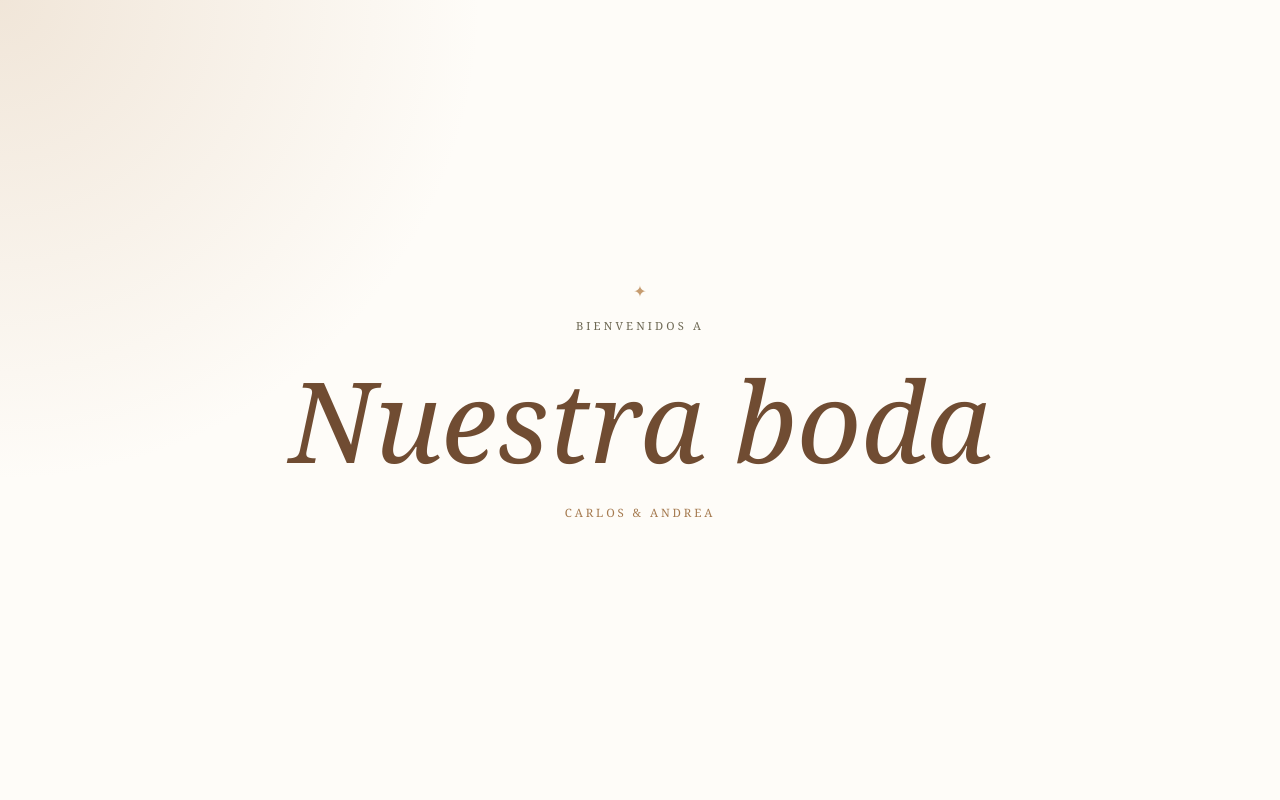
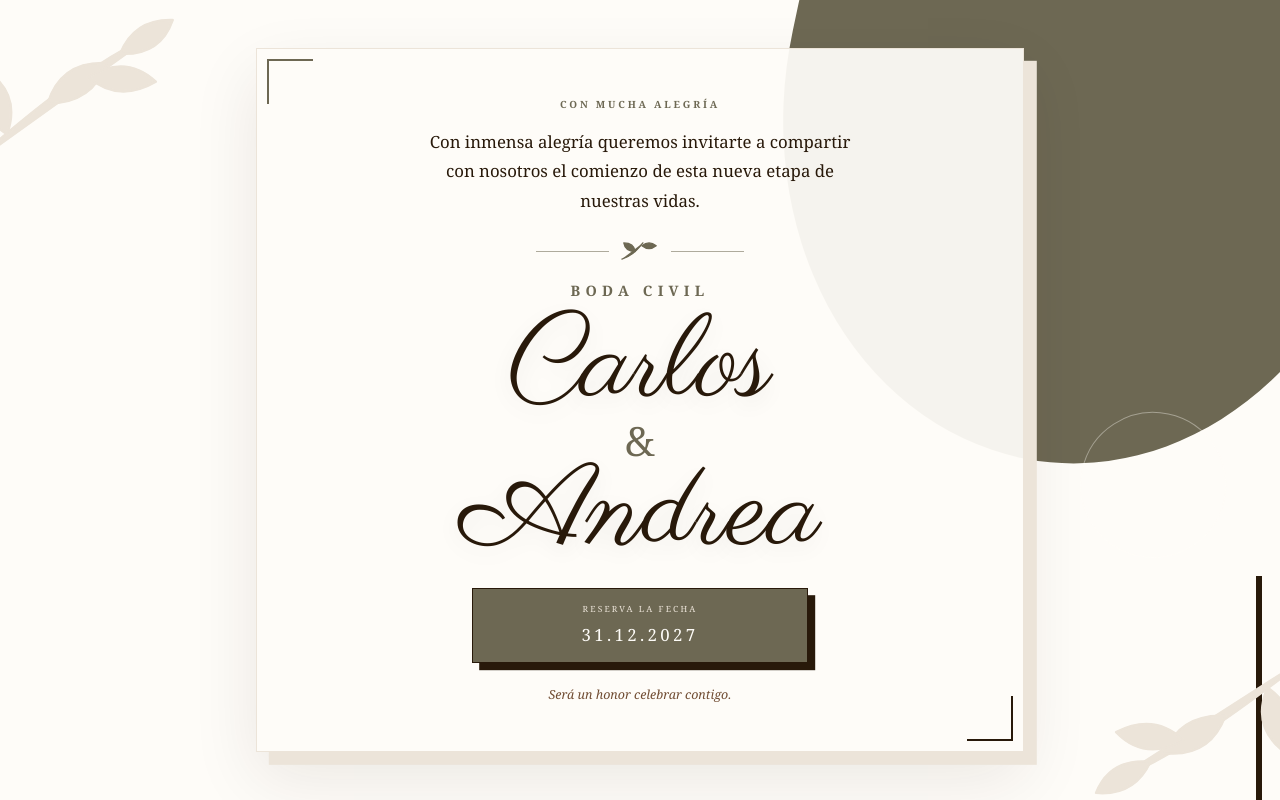
Before and after one commit to oguzmarc14/Invitacion-Boda-Civil, an Astro site: page / in a window 1280 px wide. Both pictures are taken after a click on the button "ABRIR INVITACIÓN". Built offline with nearby package versions, Linux system fonts and the light colour scheme; Astro itself is replaced by a stand-in of ours.

Commit message:
feat: agregar página Home de la invitación
Crea la presentación cordial con nombres en Parisienne, fecha configurable y una composición olivo, espresso, marfil y blanco cálido.

```diff
--- a/package.json
+++ b/package.json
@@ -12,6 +12,7 @@
     "astro": "astro"
   },
   "dependencies": {
+    "@fontsource/parisienne": "^5.2.8",
     "astro": "^7.2.9"
   },
   "allowScripts": {
--- /dev/null
+++ b/src/components/Home.astro
@@ -0,0 +1,349 @@
+---
+interface Props {
+	novia: string;
+	novio: string;
+	fecha: string;
+	fechaObjetivo: string;
+	titulo: string;
+	mensajeInvitacion: string;
+}
+
+const {
+	novia,
+	novio,
+	fecha,
+	fechaObjetivo,
+	titulo,
+	mensajeInvitacion,
+} = Astro.props;
+---
+
+<section class="home" data-invitation-content aria-labelledby="home-title">
+	<div class="home__olive-shape" aria-hidden="true"></div>
+	<div class="home__espresso-line" aria-hidden="true"></div>
+
+	<svg class="home__leaves home__leaves--top" viewBox="0 0 180 210" aria-hidden="true">
+		<path d="M24 198C54 142 78 86 138 18"></path>
+		<path d="M52 146c-25-5-38-19-38-42 24 4 37 18 38 42Z"></path>
+		<path d="M73 111c-2-24 9-40 32-48 1 23-10 39-32 48Z"></path>
+		<path d="M95 79c14-19 31-25 52-17-14 18-31 24-52 17Z"></path>
+		<path d="M112 52c0-20 10-34 29-41 1 20-9 34-29 41Z"></path>
+	</svg>
+
+	<svg class="home__leaves home__leaves--bottom" viewBox="0 0 180 210" aria-hidden="true">
+		<path d="M24 198C54 142 78 86 138 18"></path>
+		<path d="M52 146c-25-5-38-19-38-42 24 4 37 18 38 42Z"></path>
+		<path d="M73 111c-2-24 9-40 32-48 1 23-10 39-32 48Z"></path>
+		<path d="M95 79c14-19 31-25 52-17-14 18-31 24-52 17Z"></path>
+		<path d="M112 52c0-20 10-34 29-41 1 20-9 34-29 41Z"></path>
+	</svg>
+
+	<div class="home__content">
+		<header class="home__invitation">
+			<span class="home__eyebrow">Con mucha alegría</span>
+			<p>{mensajeInvitacion}</p>
+		</header>
+
+		<div class="home__divider" aria-hidden="true">
+			<span></span>
+			<svg viewBox="0 0 42 22">
+				<path d="M2 19C12 16 18 10 24 2"></path>
+				<path d="M16 11c-7 0-11-3-12-9 7 0 11 3 12 9Z"></path>
+				<path d="M23 5c5-4 10-4 15 0-5 4-10 4-15 0Z"></path>
+			</svg>
+			<span></span>
+		</div>
+
+		<p class="home__title" id="home-title">{titulo}</p>
+
+		<h1 class="home__names">
+			<span>{novio}</span>
+			<small>&amp;</small>
+			<span>{novia}</span>
+		</h1>
+
+		<div class="home__date-card">
+			<span>Reserva la fecha</span>
+			<time datetime={fechaObjetivo}>{fecha}</time>
+		</div>
+
+		<p class="home__closing">Será un honor celebrar contigo.</p>
+	</div>
+</section>
+
+<style>
+	.home {
+		position: relative;
+		width: 100%;
+		min-height: 100svh;
+		overflow: hidden;
+		display: grid;
+		place-items: center;
+		background: #fefcf8;
+		color: #28190a;
+		opacity: 0;
+		transform: translateY(1rem);
+		transition:
+			opacity 700ms ease 180ms,
+			transform 900ms cubic-bezier(0.22, 1, 0.36, 1) 180ms;
+	}
+
+	.home.is-visible {
+		opacity: 1;
+		transform: translateY(0);
+	}
+
+	.home__olive-shape {
+		position: absolute;
+		top: -9rem;
+		right: -8rem;
+		width: 21rem;
+		height: 28rem;
+		border-radius: 48% 0 52% 55%;
+		background: #6d6853;
+		transform: rotate(12deg);
+	}
+
+	.home__olive-shape::after {
+		position: absolute;
+		right: 5.5rem;
+		bottom: -4.5rem;
+		width: 9rem;
+		height: 9rem;
+		border: 1px solid rgba(254, 252, 248, 0.38);
+		border-radius: 50%;
+		content: '';
+	}
+
+	.home__espresso-line {
+		position: absolute;
+		right: 1.15rem;
+		bottom: 0;
+		width: 0.35rem;
+		height: 28%;
+		background: #28190a;
+	}
+
+	.home__leaves {
+		position: absolute;
+		width: 9rem;
+		height: auto;
+		fill: #ece4d9;
+		stroke: #ece4d9;
+		stroke-linecap: round;
+		stroke-linejoin: round;
+		stroke-width: 2;
+	}
+
+	.home__leaves--top {
+		top: -1.6rem;
+		left: -2.6rem;
+		transform: rotate(22deg);
+	}
+
+	.home__leaves--bottom {
+		right: -2.2rem;
+		bottom: -2.8rem;
+		transform: rotate(205deg);
+	}
+
+	.home__content {
+		position: relative;
+		z-index: 2;
+		width: min(88%, 34rem);
+		margin: 2rem auto;
+		padding: clamp(2.3rem, 6vh, 3.6rem) clamp(1.25rem, 5vw, 2.5rem);
+		border: 1px solid #ece4d9;
+		background: rgba(254, 252, 248, 0.94);
+		box-shadow:
+			0.8rem 0.8rem 0 #ece4d9,
+			0 1.6rem 4rem rgba(40, 25, 10, 0.09);
+		text-align: center;
+	}
+
+	.home__content::before,
+	.home__content::after {
+		position: absolute;
+		width: 2.7rem;
+		height: 2.7rem;
+		content: '';
+		pointer-events: none;
+	}
+
+	.home__content::before {
+		top: 0.65rem;
+		left: 0.65rem;
+		border-top: 2px solid #6d6853;
+		border-left: 2px solid #6d6853;
+	}
+
+	.home__content::after {
+		right: 0.65rem;
+		bottom: 0.65rem;
+		border-right: 2px solid #28190a;
+		border-bottom: 2px solid #28190a;
+	}
+
+	.home__invitation {
+		max-width: 27rem;
+		margin: 0 auto;
+	}
+
+	.home__eyebrow {
+		display: block;
+		color: #6d6853;
+		font-size: 0.62rem;
+		font-weight: 700;
+		letter-spacing: 0.28em;
+		text-transform: uppercase;
+	}
+
+	.home__invitation p {
+		margin: 1rem 0 0;
+		color: #28190a;
+		font-size: clamp(0.9rem, 3.6vw, 1.05rem);
+		line-height: 1.75;
+	}
+
+	.home__divider {
+		width: min(13rem, 72%);
+		margin: 1.6rem auto 1.25rem;
+		display: flex;
+		align-items: center;
+		gap: 0.7rem;
+	}
+
+	.home__divider > span {
+		width: 100%;
+		height: 1px;
+		background: #6d6853;
+		opacity: 0.55;
+	}
+
+	.home__divider svg {
+		width: 2.5rem;
+		flex: 0 0 auto;
+		fill: #6d6853;
+		stroke: #6d6853;
+		stroke-linecap: round;
+		stroke-linejoin: round;
+		stroke-width: 1.4;
+	}
+
+	.home__title {
+		margin: 0;
+		color: #6d6853;
+		font-size: clamp(0.72rem, 2.8vw, 0.9rem);
+		font-weight: 700;
+		letter-spacing: 0.36em;
+		text-transform: uppercase;
+	}
+
+	.home__names {
+		margin: clamp(1.1rem, 3vh, 1.7rem) 0;
+		display: flex;
+		flex-direction: column;
+		color: #28190a;
+		font-family: 'Parisienne', cursive;
+		font-size: clamp(4rem, 18vw, 6.6rem);
+		font-weight: 400;
+		line-height: 0.76;
+	}
+
+	.home__names span {
+		display: block;
+		text-shadow: 0 0.45rem 1.4rem rgba(40, 25, 10, 0.08);
+	}
+
+	.home__names small {
+		margin: 0.55rem 0 0.65rem;
+		color: #6d6853;
+		font-family: Georgia, 'Times New Roman', serif;
+		font-size: 0.35em;
+		font-weight: 400;
+		line-height: 1;
+	}
+
+	.home__date-card {
+		width: min(100%, 21rem);
+		margin: 1.8rem auto 0;
+		padding: 0.9rem 1rem 1rem;
+		border: 1px solid #28190a;
+		background: #6d6853;
+		color: #fefcf8;
+		box-shadow: 0.45rem 0.45rem 0 #28190a;
+	}
+
+	.home__date-card span,
+	.home__date-card time {
+		display: block;
+	}
+
+	.home__date-card span {
+		color: #ece4d9;
+		font-size: 0.53rem;
+		letter-spacing: 0.25em;
+		text-transform: uppercase;
+	}
+
+	.home__date-card time {
+		margin-top: 0.55rem;
+		font-size: clamp(0.88rem, 3.5vw, 1.05rem);
+		letter-spacing: 0.2em;
+	}
+
+	.home__closing {
+		margin: 1.45rem 0 0;
+		color: #704c32;
+		font-size: 0.78rem;
+		font-style: italic;
+	}
+
+	@media (min-width: 768px) {
+		.home__olive-shape {
+			top: -16rem;
+			right: -7rem;
+			width: 38rem;
+			height: 45rem;
+		}
+
+		.home__leaves {
+			width: 14rem;
+		}
+
+		.home__content {
+			width: min(76%, 48rem);
+			padding-inline: 5rem;
+		}
+
+		.home__names {
+			font-size: clamp(6rem, 9vw, 8.6rem);
+		}
+	}
+
+	@media (max-height: 700px) {
+		.home__content {
+			margin-block: 1rem;
+			padding-block: 1.7rem;
+		}
+
+		.home__divider {
+			margin-block: 1rem 0.8rem;
+		}
+
+		.home__names {
+			margin-block: 0.9rem;
+			font-size: clamp(3.4rem, 15vw, 5rem);
+		}
+
+		.home__date-card {
+			margin-top: 1.2rem;
+		}
+	}
+
+	@media (prefers-reduced-motion: reduce) {
+		.home {
+			transition-duration: 0.01ms;
+		}
+	}
+</style>
--- a/src/layouts/Layout.astro
+++ b/src/layouts/Layout.astro
@@ -1,4 +1,6 @@
 ---
+import '@fontsource/parisienne/400.css';
+
 interface Props {
 	title?: string;
 	description?: string;
--- a/src/pages/index.astro
+++ b/src/pages/index.astro
@@ -1,5 +1,6 @@
 ---
 import Welcome from '../components/Welcome.astro';
+import Home from '../components/Home.astro';
 import Layout from '../layouts/Layout.astro';
 
 const invitation = {
@@ -7,6 +8,9 @@ const invitation = {
 	novio: 'Carlos',
 	fecha: '31.12.2027',
 	fechaObjetivo: '2027-12-31T17:00:00-06:00',
+	titulo: 'Boda civil',
+	mensajeInvitacion:
+		'Con inmensa alegría queremos invitarte a compartir con nosotros el comienzo de esta nueva etapa de nuestras vidas.',
 	imagen: '/images/welcome-couple.webp',
 	cancion: '',
 };
@@ -22,12 +26,14 @@ const invitation = {
 		tieneMusica={Boolean(invitation.cancion)}
 	/>
 
-	<main class="invitation-content" data-invitation-content>
-		<div class="invitation-content__ornament" aria-hidden="true">✦</div>
-		<p>Bienvenidos a</p>
-		<h2>Nuestra boda</h2>
-		<span>{invitation.novio} &amp; {invitation.novia}</span>
-	</main>
+	<Home
+		novia={invitation.novia}
+		novio={invitation.novio}
+		fecha={invitation.fecha}
+		fechaObjetivo={invitation.fechaObjetivo}
+		titulo={invitation.titulo}
+		mensajeInvitacion={invitation.mensajeInvitacion}
+	/>
 
 	{
 		invitation.cancion && (
@@ -72,56 +78,6 @@ const invitation = {
 </script>
 
 <style>
-	.invitation-content {
-		min-height: 100svh;
-		padding: 3rem 1.5rem;
-		display: grid;
-		place-content: center;
-		background:
-			radial-gradient(circle at top left, rgba(222, 199, 173, 0.42), transparent 30rem),
-			#fefcf8;
-		color: #28190a;
-		text-align: center;
-		opacity: 0;
-		transform: translateY(1rem);
-		transition:
-			opacity 700ms ease 250ms,
-			transform 900ms cubic-bezier(0.22, 1, 0.36, 1) 250ms;
-	}
-
-	.invitation-content.is-visible {
-		opacity: 1;
-		transform: translateY(0);
-	}
-
-	.invitation-content__ornament {
-		color: #c69c70;
-		font-size: 1rem;
-	}
-
-	.invitation-content p {
-		margin: 1rem 0 0;
-		color: #6d6853;
-		font-size: 0.7rem;
-		letter-spacing: 0.28em;
-		text-transform: uppercase;
-	}
-
-	.invitation-content h2 {
-		margin: 0.6rem 0;
-		color: #704c32;
-		font-size: clamp(3.4rem, 15vw, 7rem);
-		font-style: italic;
-		font-weight: 400;
-	}
-
-	.invitation-content > span {
-		color: #a57a4f;
-		font-size: 0.72rem;
-		letter-spacing: 0.25em;
-		text-transform: uppercase;
-	}
-
 	.music-button {
 		position: fixed;
 		z-index: 50;
```
Also changed, not shown: 1 other file.
